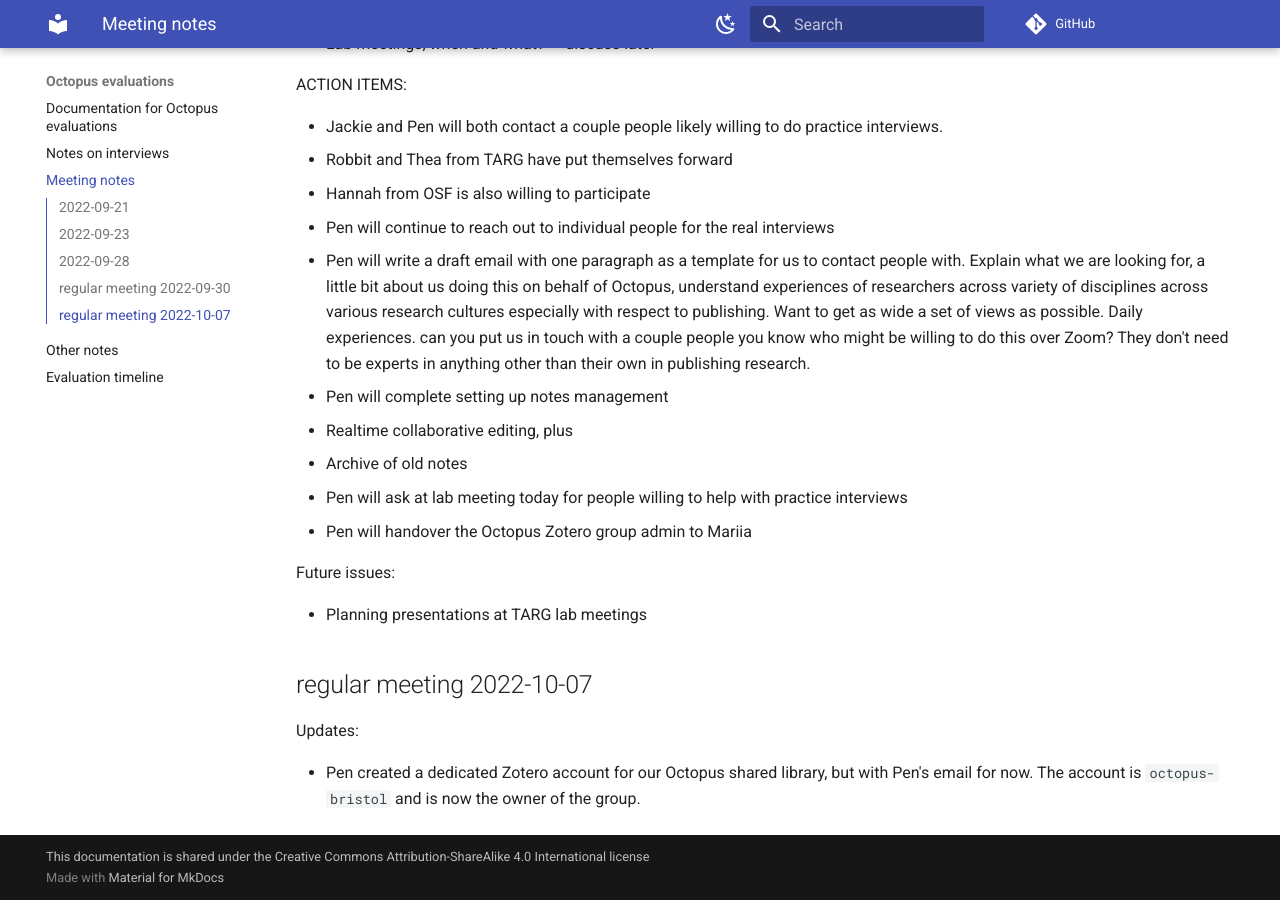
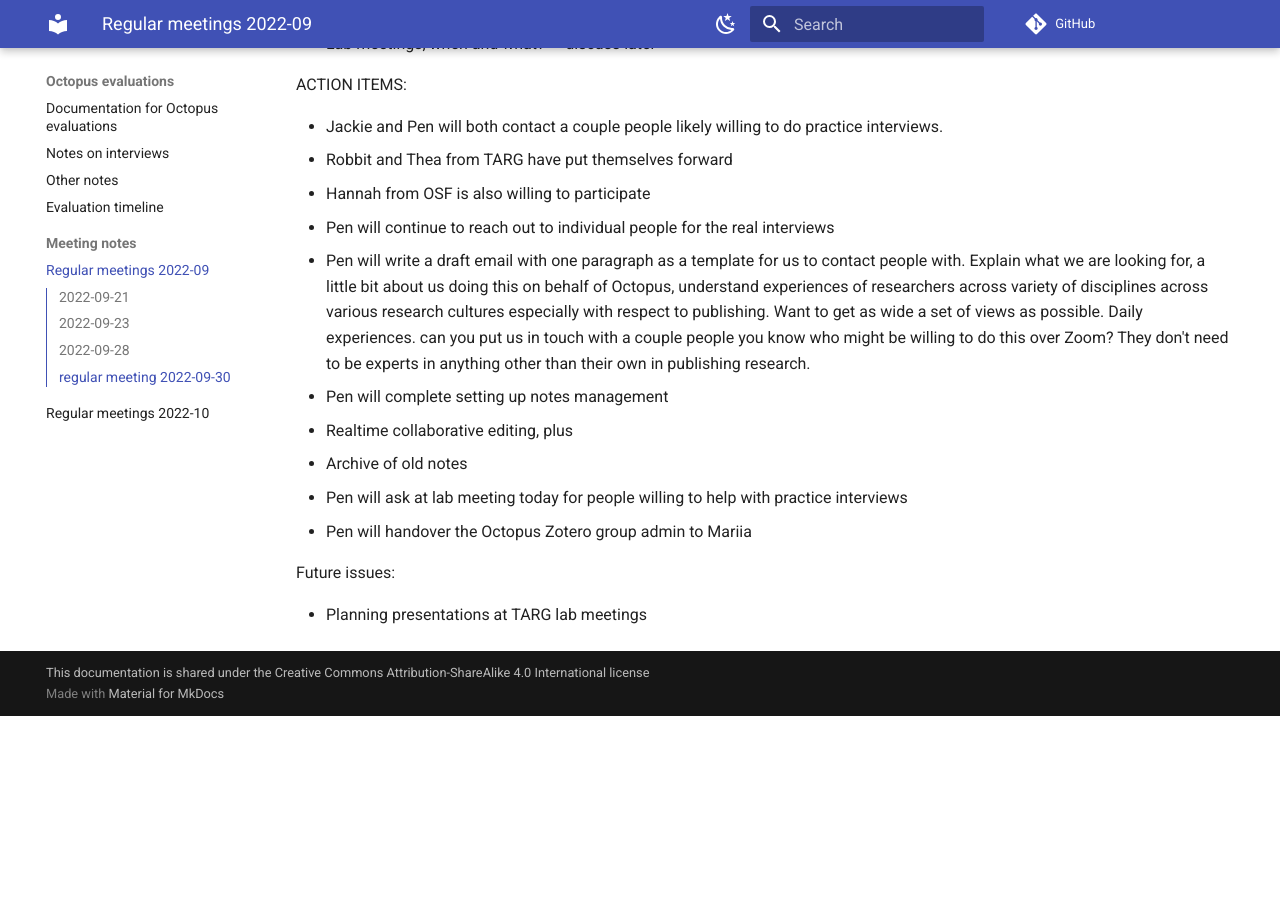
Before and after one commit to penyuan/octopus-bristol-docs, an MkDocs documentation site: the page built from docs/meeting notes/regular-meetings-2022-09.md, in a window 1280 px wide and 900 px high, scrolled down 6603 px. Built offline with MkDocs 1.6.1 and Material for MkDocs 9.7.7, drawn with Linux system fonts in a browser that asks for light colours; comment, search, counter and statistics services are not loaded; after the commit the page ends 7319 px from its top, so only the background shows below that; some of the changed text lies outside the part shown.

Commit message:
Reorganise meeting notes
Put meeting notes pages into its own folder.

```diff
--- a/docs/meeting-notes.md
+++ b/docs/meeting notes/regular-meetings-2022-09.md
@@ -1,4 +1,4 @@
-# Meeting notes
+# Regular meetings 2022-09
 
 ## 2022-09-21
 
@@ -198,9 +198,3 @@
 Future issues:
 
 * Planning presentations at TARG lab meetings
-
-## regular meeting 2022-10-07
-
-Updates:
-
-* Pen created a dedicated Zotero account for our Octopus shared library, but with Pen's email for now. The account is `octopus-bristol` and is now the owner of the group.
```
Also changed, not shown: docs/meeting notes/regular-meetings-2022-10.md (added, +7 -0 lines).
